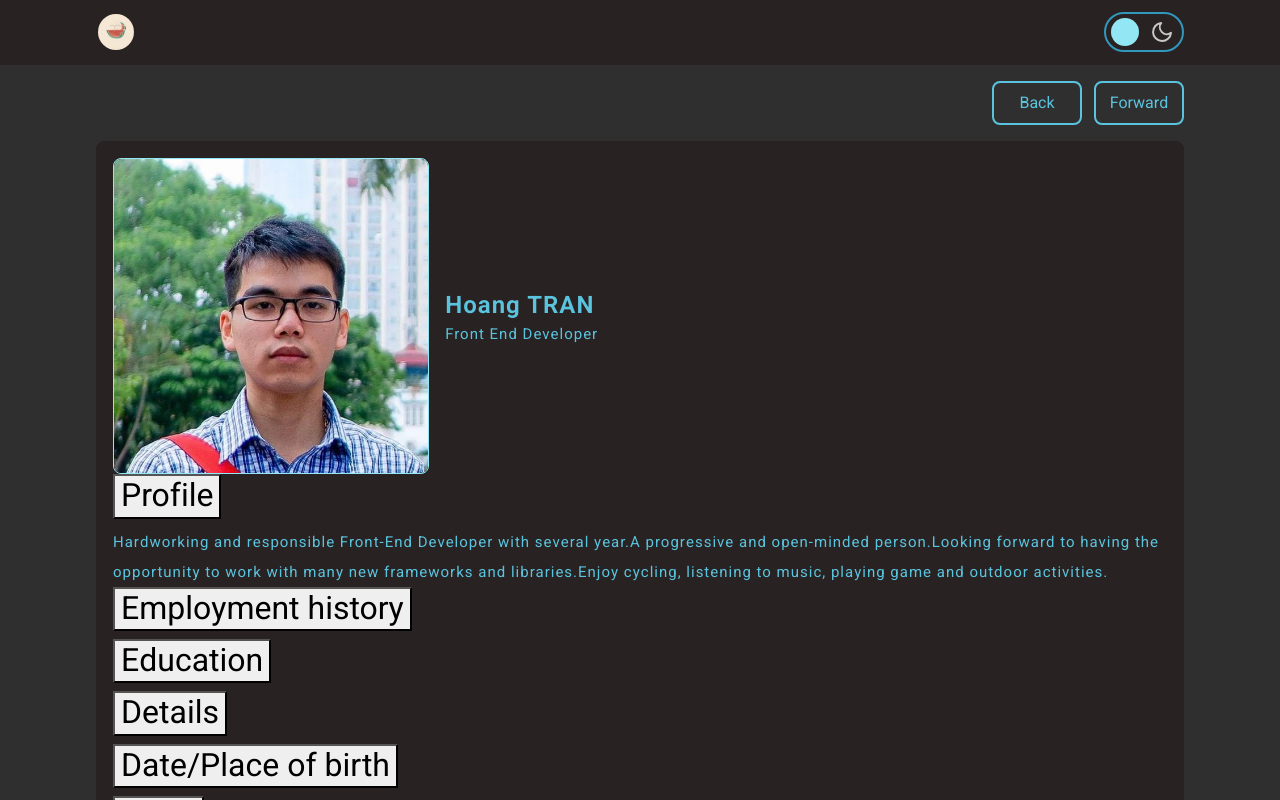
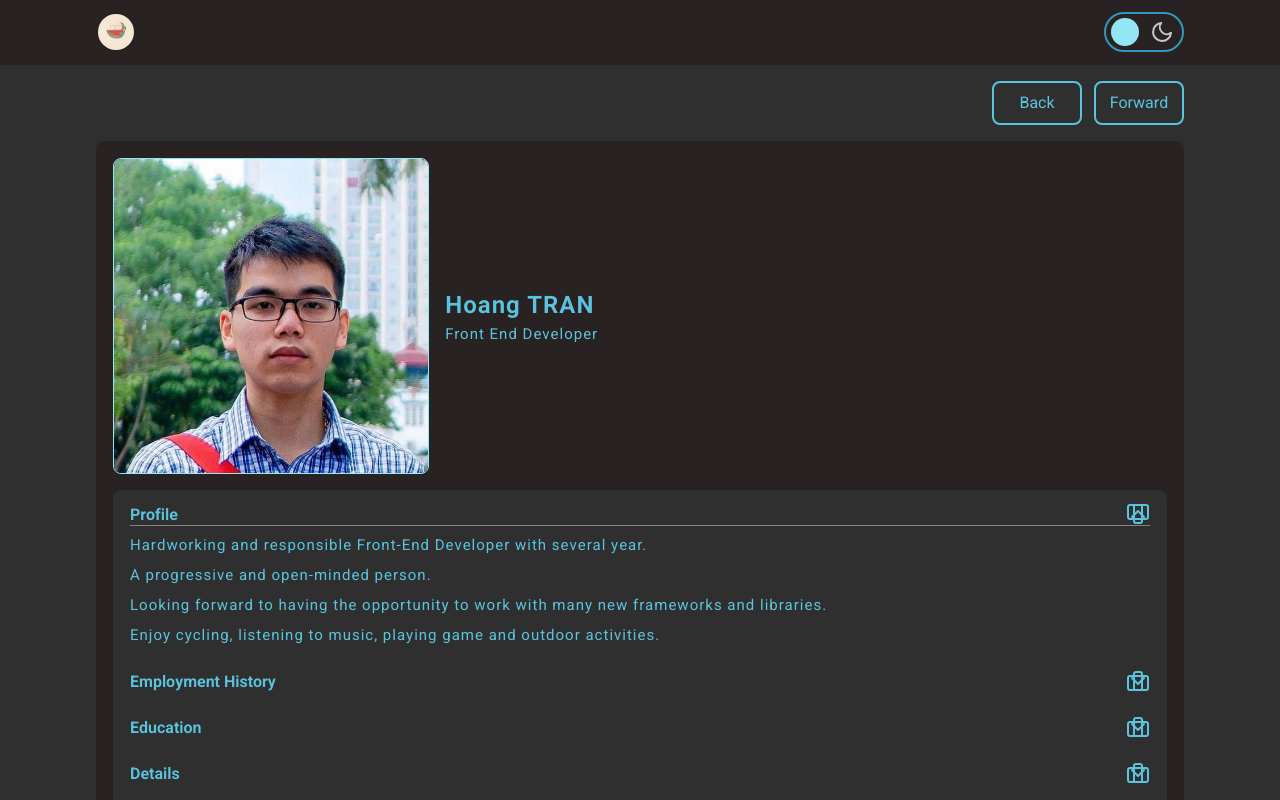
Before and after one commit to thewhalermelon/reactjsbaseproject, a React (Create React App) app: page /portfolio in a window 1280 px wide. Both pictures are taken after a click on the button "Profile". Shown: the top 800 px of the page. Built offline with nearby package versions, Linux system fonts and the light colour scheme.

Commit message:
working with portfolio

```diff
--- a/src/assets/styles/_global.scss
+++ b/src/assets/styles/_global.scss
@@ -13,11 +13,9 @@ body {
 .custom-container {
   background-color: $dark;
   color: $tertiary-lighter;
-  height: calc(100vh - 65px);
+  min-height: calc(100vh - 65px);
   padding: 1rem 1.5rem;
   position: relative;
-
-  @include transition();
 
   .primary-btn {
     background-color: $dark;
@@ -37,19 +35,17 @@ body {
   }
 
   .navigation-buttons {
-    position: sticky;
-    top: 16px;
     margin-left: auto;
     width: fit-content;
   }
 
   &.lightmode {
     background-color: $gray-light;
-    color: $tertiary;
+    color: $tertiary-dimmer;
 
     .primary-btn {
       background-color: transparent;
-      border-color: $tertiary;
+      border-color: $tertiary-dimmer;
       color: $tertiary-dimmer;
 
       &:hover {
--- /dev/null
+++ b/src/components/Accordion/Accordion.scss
@@ -0,0 +1,69 @@
+@import '../../assets/styles/app.scss';
+
+.custom-container {
+  .accordion {
+    background-color: $dark;
+    border-radius: 8px;
+    border: 1px solid $dark;
+    margin-top: 16px;
+
+    .accordion-item {
+      padding: 0px 16px 8px;
+      position: relative;
+
+      @include transition();
+
+      .accordion-header {
+        margin: 0;
+      }
+
+      .accordion-button {
+        background-color: transparent;
+        border: none;
+        color: $tertiary-lighter;
+        font-size: 1rem;
+        font-weight: 600;
+        padding: 0;
+        position: relative;
+        text-align: left;
+        text-transform: capitalize;
+        width: 100%;
+
+        @include transition();
+
+        svg {
+          position: absolute;
+          right: 0;
+          top: -4px;
+
+          @include transition();
+        }
+
+        &:not(.collapsed) {
+          border-bottom: 1px solid $dark-light;
+
+          svg {
+            transform: rotate(-180deg);
+          }
+        }
+      }
+
+      &:first-child {
+        border-top-left-radius: 8px;
+        border-top-right-radius: 8px;
+      }
+
+      &:last-child {
+        border-bottom-left-radius: 8px;
+        border-bottom-right-radius: 8px;
+      }
+
+      &:hover {
+        background-color: $dark-dimmer;
+        .accordion-button {
+          color: $tertiary-lightest;
+        }
+      }
+    }
+  }
+}
--- a/src/components/Accordion/index.js
+++ b/src/components/Accordion/index.js
@@ -1,22 +1,33 @@
 import React from 'react';
 import { Accordion } from 'react-bootstrap';
+import { Briefcase, ChevronDown } from 'react-feather';
+import './Accordion.scss';
 
 const AccordionComponent = ({ data }) => {
-  console.log('hoang123: ', data);
+  const onGenerateIcon = (icon) => {
+    let CustomTag = `${icon}`;
+
+    return <CustomTag />;
+  };
 
   return (
     <Accordion>
       {data.map((item, index) => {
         return (
-          <Accordion.Item eventKey={index}>
-            <Accordion.Header>{item.header}</Accordion.Header>
-            {item.body.map((bodyItem) => {
+          <Accordion.Item eventKey={index} key={item.header}>
+            <Accordion.Header>
+              {/* {onGenerateIcon(item.icon)} */}
+              <Briefcase />
+              {item.header}
+              <ChevronDown />
+            </Accordion.Header>
+            {item.body.map((bodyItem, bodyIndex) => {
               return (
-                <Accordion.Body>
+                <Accordion.Body key={bodyIndex}>
                   {bodyItem.title}
                   {bodyItem.subtitle}
-                  {bodyItem.content.map((contentItem) => {
-                    return <>{contentItem}</>;
+                  {bodyItem.content.map((contentItem, contentIndex) => {
+                    return <div key={contentIndex}>{contentItem}</div>;
                   })}
                 </Accordion.Body>
               );
--- a/src/pages/Portfolio/index.js
+++ b/src/pages/Portfolio/index.js
@@ -17,7 +17,8 @@ const AccordionData = [
           'Enjoy cycling, listening to music, playing game and outdoor activities.'
         ]
       }
-    ]
+    ],
+    icon: 'User'
   },
   {
     header: 'Employment history',
@@ -31,7 +32,8 @@ const AccordionData = [
           'Proactively communicate and discuss with Business Analysis and Back-End to find out the best solution for project.'
         ]
       }
-    ]
+    ],
+    icon: 'Briefcase'
   },
   {
     header: 'Education',
@@ -44,7 +46,8 @@ const AccordionData = [
         title: 'Techmaster',
         subtitle: 'January 2020 - August 2020'
       }
-    ]
+    ],
+    icon: 'BookOpen'
   },
   {
     header: 'Details',
@@ -110,14 +113,6 @@ const AccordionData = [
         title: 'English'
       }
     ]
-  },
-  {
-    header: 'Relationship',
-    body: [
-      {
-        title: 'True love'
-      }
-    ]
   }
 ];
 
--- a/src/pages/Portfolio/model/AccordionModel.js
+++ b/src/pages/Portfolio/model/AccordionModel.js
@@ -6,6 +6,8 @@ export default class AccordionModel {
     this['header'] = '';
 
     this['body'] = [];
+
+    this['icon'] = '';
   }
 
   getData(dataSource) {
@@ -23,6 +25,10 @@ export default class AccordionModel {
       this['body'] = newList;
     }
 
+    if (dataSource && Object.prototype.hasOwnProperty.call(dataSource, 'icon')) {
+      this.icon = dataSource.icon ?? this.icon;
+    }
+
     return this;
   }
 }
```
Also changed, not shown: 1 other file (tests, documents, lock files or other folders).
